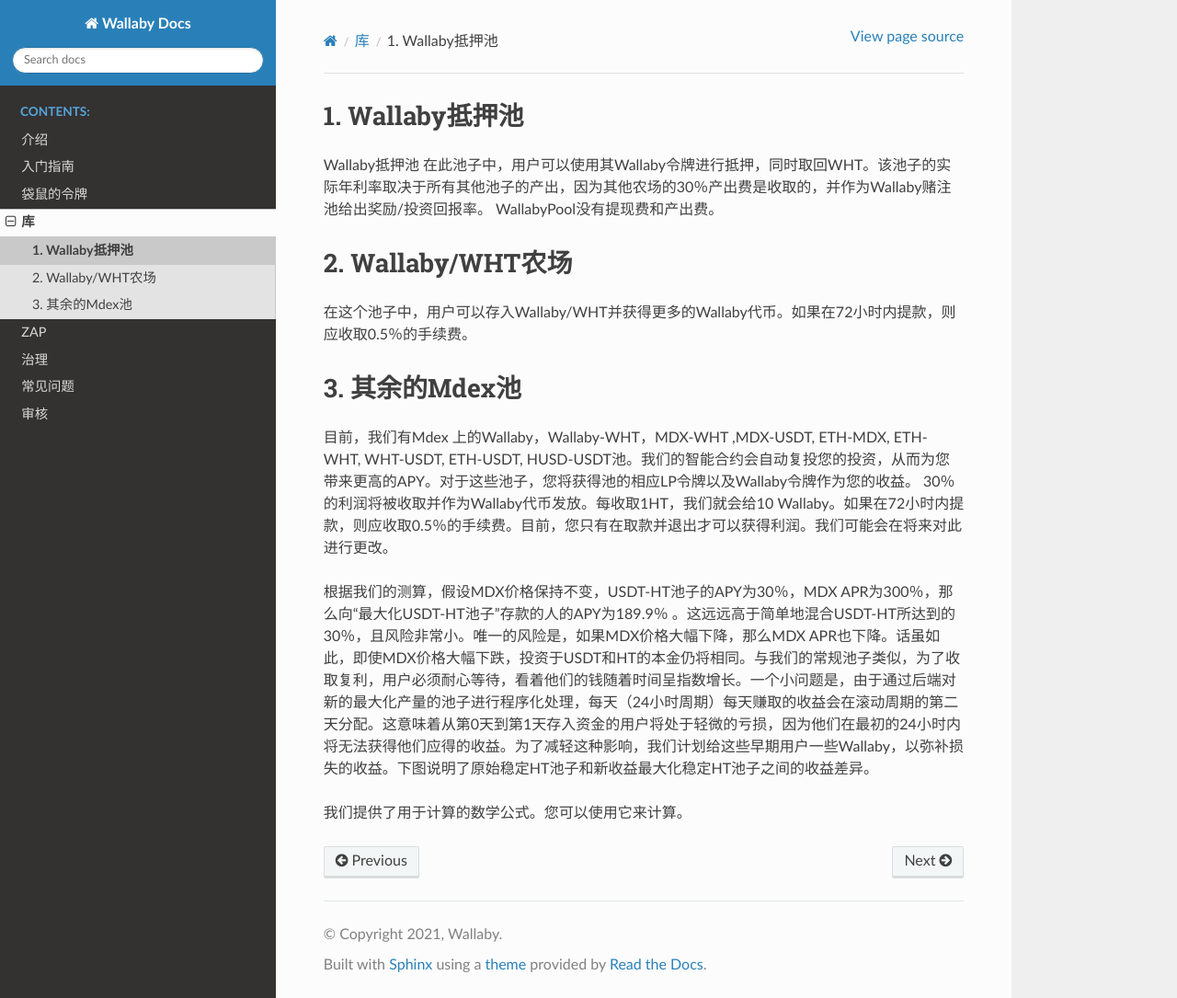
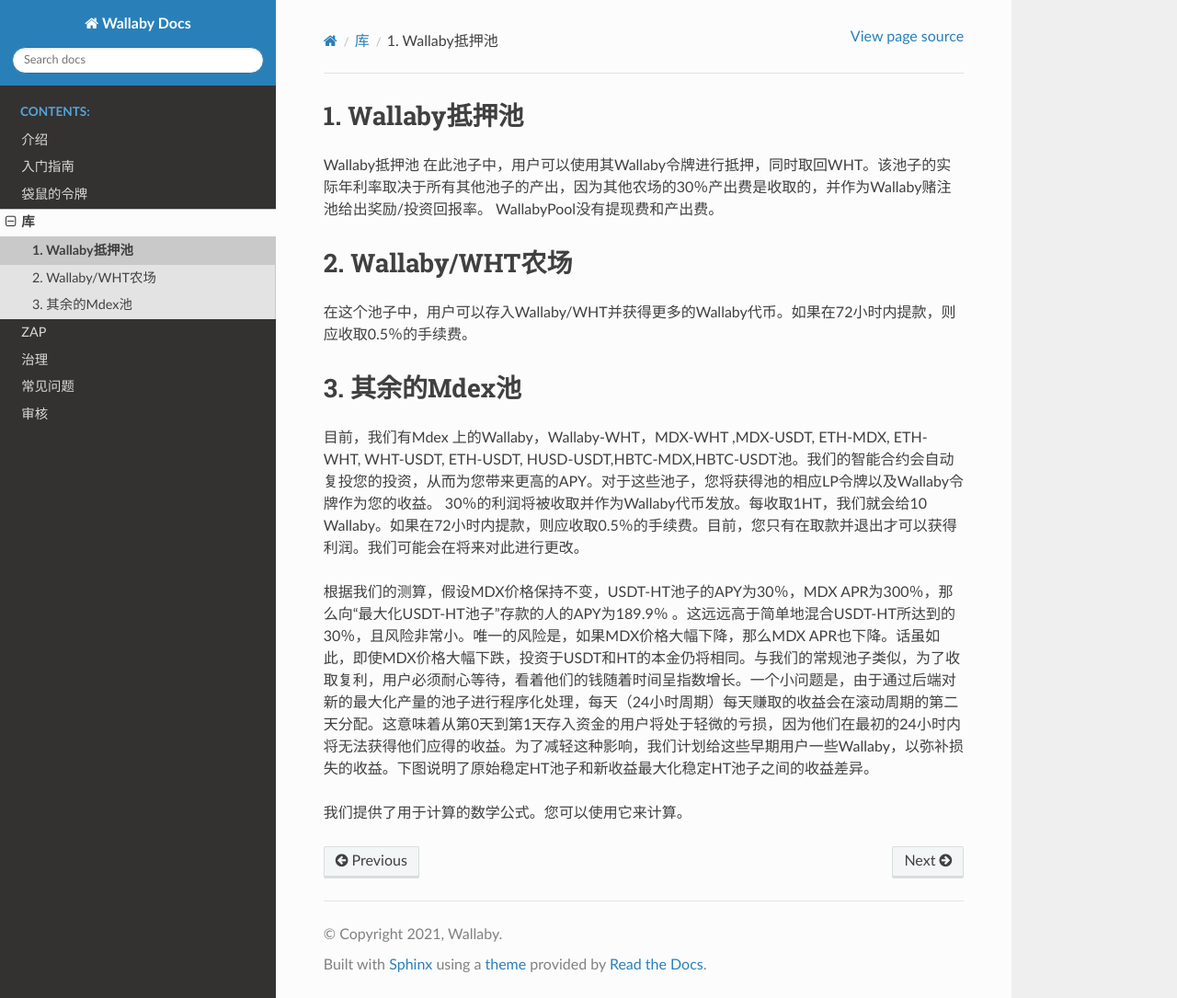
Before and after one commit to wallaby-finance/docs_wallabys_cn, a Sphinx documentation site: the page built from source/Vaults/04_Vaults.rst, in a window 1280 px wide and 1085 px high. Shown: the whole window at 92% size. Built offline with Sphinx 7.4.7 and the Read the Docs theme 2.0.0, drawn with Linux system fonts in a browser that asks for light colours.

Commit message:
Update 04_Vaults.rst

```diff
--- a/source/Vaults/04_Vaults.rst
+++ b/source/Vaults/04_Vaults.rst
@@ -9,7 +9,7 @@
 
 其余的Mdex池
 ==============
-目前，我们有Mdex 上的Wallaby，Wallaby-WHT，MDX-WHT ,MDX-USDT, ETH-MDX, ETH-WHT, WHT-USDT, ETH-USDT, HUSD-USDT池。我们的智能合约会自动复投您的投资，从而为您带来更高的APY。对于这些池子，您将获得池的相应LP令牌以及Wallaby令牌作为您的收益。 30％的利润将被收取并作为Wallaby代币发放。每收取1HT，我们就会给10 Wallaby。如果在72小时内提款，则应收取0.5％的手续费。目前，您只有在取款并退出才可以获得利润。我们可能会在将来对此进行更改。
+目前，我们有Mdex 上的Wallaby，Wallaby-WHT，MDX-WHT ,MDX-USDT, ETH-MDX, ETH-WHT, WHT-USDT, ETH-USDT, HUSD-USDT,HBTC-MDX,HBTC-USDT池。我们的智能合约会自动复投您的投资，从而为您带来更高的APY。对于这些池子，您将获得池的相应LP令牌以及Wallaby令牌作为您的收益。 30％的利润将被收取并作为Wallaby代币发放。每收取1HT，我们就会给10 Wallaby。如果在72小时内提款，则应收取0.5％的手续费。目前，您只有在取款并退出才可以获得利润。我们可能会在将来对此进行更改。
 
 
 根据我们的测算，假设MDX价格保持不变，USDT-HT池子的APY为30％，MDX APR为300％，那么向“最大化USDT-HT池子”存款的人的APY为189.9％ 。这远远高于简单地混合USDT-HT所达到的30％，且风险非常小。唯一的风险是，如果MDX价格大幅下降，那么MDX APR也下降。话虽如此，即使MDX价格大幅下跌，投资于USDT和HT的本金仍将相同。与我们的常规池子类似，为了收取复利，用户必须耐心等待，看着他们的钱随着时间呈指数增长。一个小问题是，由于通过后端对新的最大化产量的池子进行程序化处理，每天（24小时周期）每天赚取的收益会在滚动周期的第二天分配。这意味着从第0天到第1天存入资金的用户将处于轻微的亏损，因为他们在最初的24小时内将无法获得他们应得的收益。为了减轻这种影响，我们计划给这些早期用户一些Wallaby，以弥补损失的收益。下图说明了原始稳定HT池子和新收益最大化稳定HT池子之间的收益差异。
```
